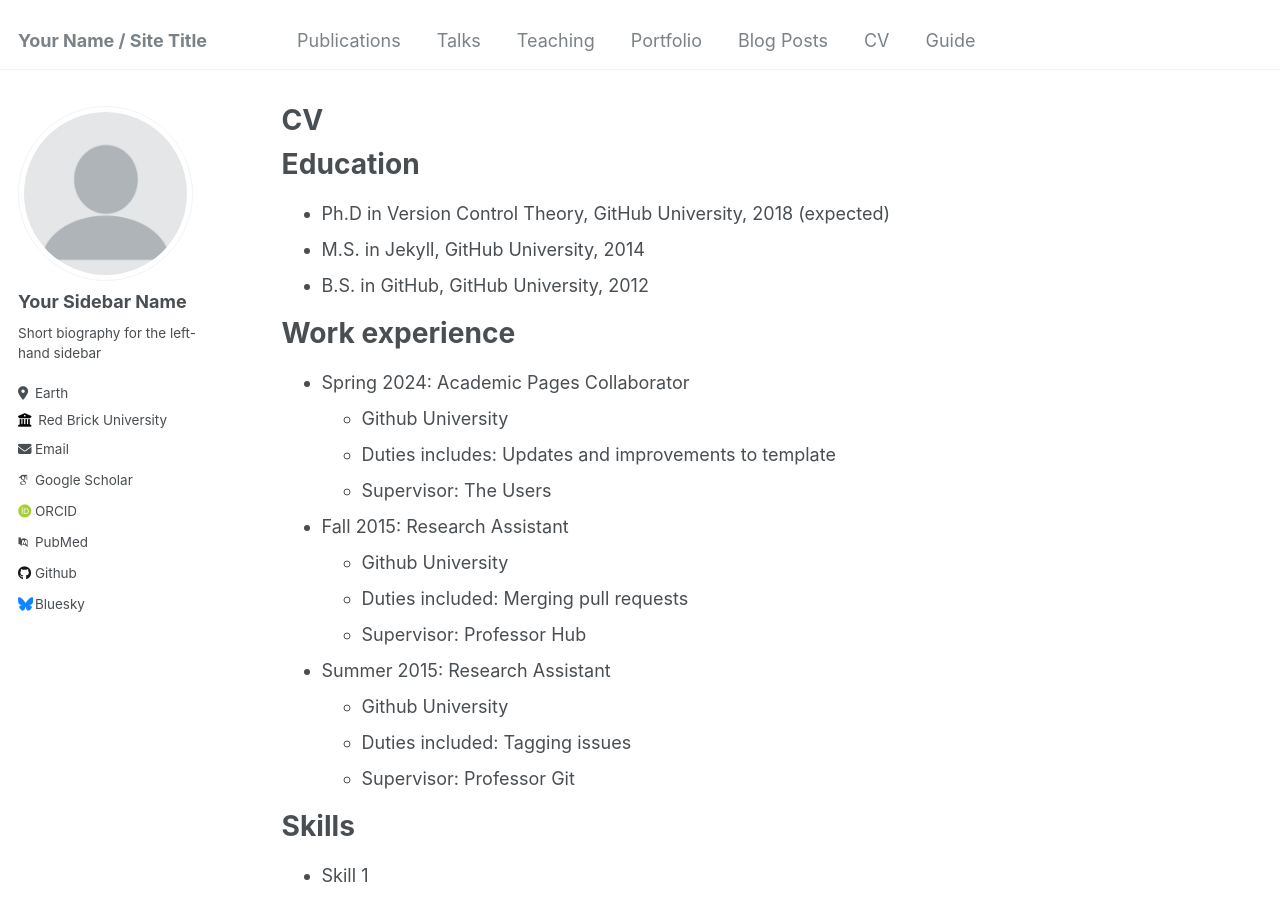
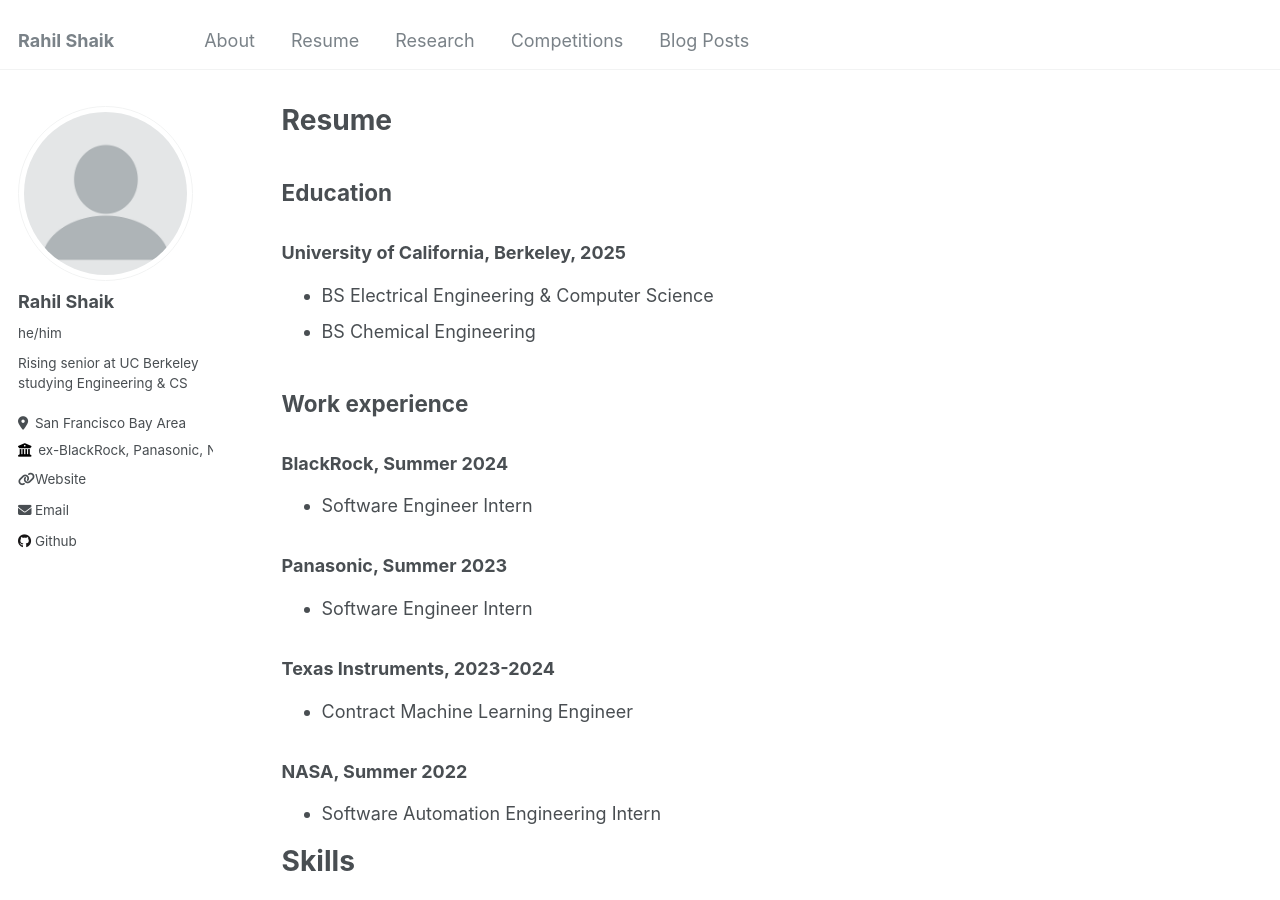
Before and after one commit to rahilisashaik/rahilisashaik.github.io, a Jekyll site: the page built from _pages/cv.md, in a window 1280 px wide and 900 px high. Built offline with Jekyll 4.4.1, drawn with Linux system fonts in a browser that asks for light colours; some web fonts are replaced; some of the changed text lies outside the part shown.

Commit message:
updated subheadings and information

```diff
--- a/_config.yml
+++ b/_config.yml
@@ -8,13 +8,13 @@
 
 # Basic Site Settings
 locale                   : "en-US"
-title                    : "Your Name / Site Title"
+title                    : "Rahil Shaik"
 title_separator          : "-"
-name                     : &name "Your Name"
+name                     : &name "Rahil Shaik"
 description              : &description "personal description"
-url                      : https://academicpages.github.io # the base hostname & protocol for your site e.g. "https://mmistakes.github.io"
+url                      : https://rahilisashaik.github.io/ # the base hostname & protocol for your site e.g. "https://mmistakes.github.io"
 baseurl                  : "" # the subpath of your site, e.g. "/blog"
-repository               : "academicpages/academicpages.github.io"
+repository               : "rahilisashaik/rahilisashaik.github.io"
 
 # Site Author - The following control what appear as part of the author content on the side bar.
 #               If a field is blank the icon and link will not appear, otherwise it will be shown.
@@ -22,22 +22,14 @@
 author:
   # Biographic information
   avatar           : "profile.png"
-  name             : "Your Sidebar Name"
-  pronouns         : # example: "she/her"
-  bio              : "Short biography for the left-hand sidebar"
-  location         : "Earth"
-  employer         : "Red Brick University"
-  uri              : # URL
-  email            : "none@example.org"
+  name             : "Rahil Shaik"
+  pronouns         : "he/him"
+  bio              : "Rising senior at UC Berkeley studying Engineering & CS"
+  location         : "San Francisco Bay Area"
+  employer         : "ex-BlackRock, Panasonic, NASA"
+  uri              : "https://rahilisashaik.github.io/"
+  email            : "rahilisashaik@berkeley.edu"
 
-  # Academic websites
-  arxiv            : # URL - Update with the correct link to your profile
-  googlescholar    : "https://scholar.google.com/citations?user=PS_CX0AAAAAJ"
-  impactstory      : # URL
-  orcid            : "http://orcid.org/yourorcidurl"
-  semantic         : # URL
-  pubmed           : "https://www.ncbi.nlm.nih.gov/pubmed/?term=john+snow"
-  researchgate     : # URL
 
   # Repositories and software development
   bitbucket        : # Username - Update with your username on the site
@@ -48,7 +40,6 @@
   stackoverflow    : # User number or user number and name (i.e., use "1" or "1/jeff-atwood")
 
   # Social media
-  bluesky          : "bsky.app" # Replace this with you Bluesky username
   facebook         : # Username
   flickr           : # Username
   foursquare       : # Username
--- a/_includes/author-profile.html
+++ b/_includes/author-profile.html
@@ -37,29 +37,6 @@
         <li><a href="mailto:{{ author.email }}"><i class="fas fa-fw fa-envelope icon-pad-right" aria-hidden="true"></i>{{ site.data.ui-text[site.locale].email_label | default: "Email" }}</a></li>
       {% endif %}
 
-      <!-- Font Awesome and Academicons icons / Academic websites -->
-      {% if author.arxiv %}
-        <li><a href="{{ author.arxiv }}"><i class="ai ai-arxiv ai-fw icon-pad-right"></i>arXiv</a></li>
-      {% endif %}
-      {% if author.googlescholar %}
-        <li><a href="{{ author.googlescholar }}"><i class="ai ai-google-scholar icon-pad-right"></i>Google Scholar</a></li>
-      {% endif %}
-      {% if author.semantic %}
-        <li><a href="{{ author.semantic }}"><i class="ai ai-semantic-scholar ai-fw icon-pad-right"></i>Semantic Scholar</a></li>
-      {% endif %}
-      {% if author.impactstory %}
-        <li><a href="{{ author.impactstory }}"><i class="ai ai-impactstory ai-fw icon-pad-right"></i>Impactstory</a></li>
-      {% endif %}
-      {% if author.orcid %}
-        <li><a href="{{ author.orcid }}"><i class="ai ai-orcid ai-fw icon-pad-right"></i>ORCID</a></li>
-      {% endif %}
-      {% if author.pubmed %}
-        <li><a href="{{ author.pubmed }}"><i class="ai ai-pubmed ai-fw icon-pad-right"></i>PubMed</a></li>
-      {% endif %}
-      {% if author.researchgate %}
-        <li><a href="{{ author.researchgate }}"><i class="fab fa-fw fa-researchgate icon-pad-right" aria-hidden="true"></i>ResearchGate</a></li>
-      {% endif %}
-
       <!-- Font Awesome icons / Repositories and software development -->
       {% if author.bitbucket %}
         <li><a href="https://bitbucket.org/{{ author.bitbucket }}"><i class="fab fa-fw fa-bitbucket icon-pad-right" aria-hidden="true"></i>Bitbucket</a></li>
@@ -81,9 +58,6 @@
       {% endif %}
 
       <!-- Font Awesome icons / Social media -->
-      {% if author.bluesky %}
-        <li><a href="https://bsky.app/profile/{{ author.bluesky }}"><i class="fab fa-fw fa-bluesky icon-pad-right" aria-hidden="true"></i>Bluesky</a></li>
-      {% endif %}
       {% if author.facebook %}
         <li><a href="https://www.facebook.com/{{ author.facebook }}"><i class="fab fa-fw fa-facebook-f icon-pad-right" aria-hidden="true"></i>Facebook</a></li>
       {% endif %}
--- a/_pages/cv.md
+++ b/_pages/cv.md
@@ -1,7 +1,7 @@
 ---
 layout: archive
-title: "CV"
-permalink: /cv/
+title: "Resume"
+permalink: /resume/
 author_profile: true
 redirect_from:
   - /resume
@@ -9,28 +9,23 @@
 
 {% include base_path %}
 
-Education
-======
-* Ph.D in Version Control Theory, GitHub University, 2018 (expected)
-* M.S. in Jekyll, GitHub University, 2014
-* B.S. in GitHub, GitHub University, 2012
+## Education
+### University of California, Berkeley, 2025
+* BS Electrical Engineering & Computer Science
+* BS Chemical Engineering
 
-Work experience
-======
-* Spring 2024: Academic Pages Collaborator
-  * Github University
-  * Duties includes: Updates and improvements to template
-  * Supervisor: The Users
+## Work experience
+### BlackRock, Summer 2024
+  * Software Engineer Intern
 
-* Fall 2015: Research Assistant
-  * Github University
-  * Duties included: Merging pull requests
-  * Supervisor: Professor Hub
+### Panasonic, Summer 2023
+  * Software Engineer Intern
 
-* Summer 2015: Research Assistant
-  * Github University
-  * Duties included: Tagging issues
-  * Supervisor: Professor Git
+### Texas Instruments, 2023-2024
+  * Contract Machine Learning Engineer
+
+### NASA, Summer 2022
+  * Software Automation Engineering Intern
 
 Skills
 ======
```
Also changed, not shown: _data/navigation.yml (+20 -14 lines), _pages/404.md (+1 -1 lines), _pages/markdown.md (+2 -1 lines).
